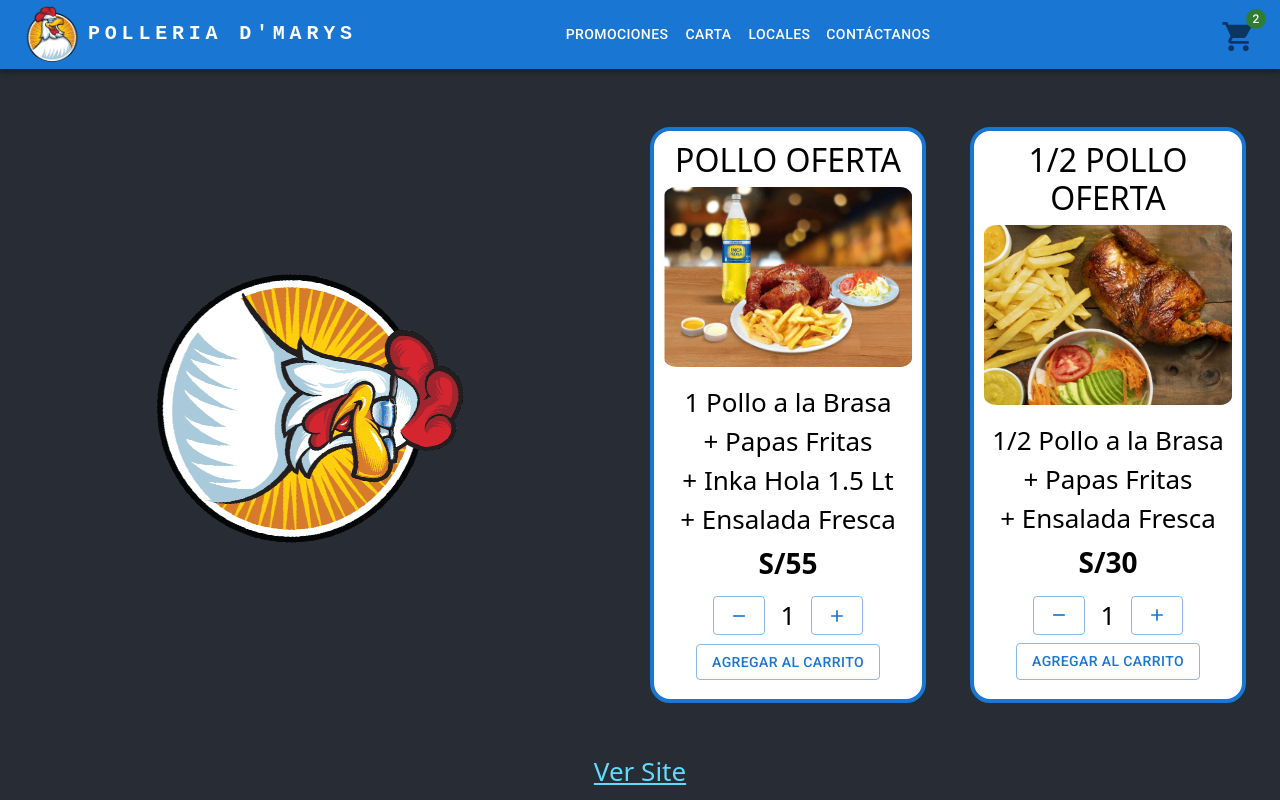
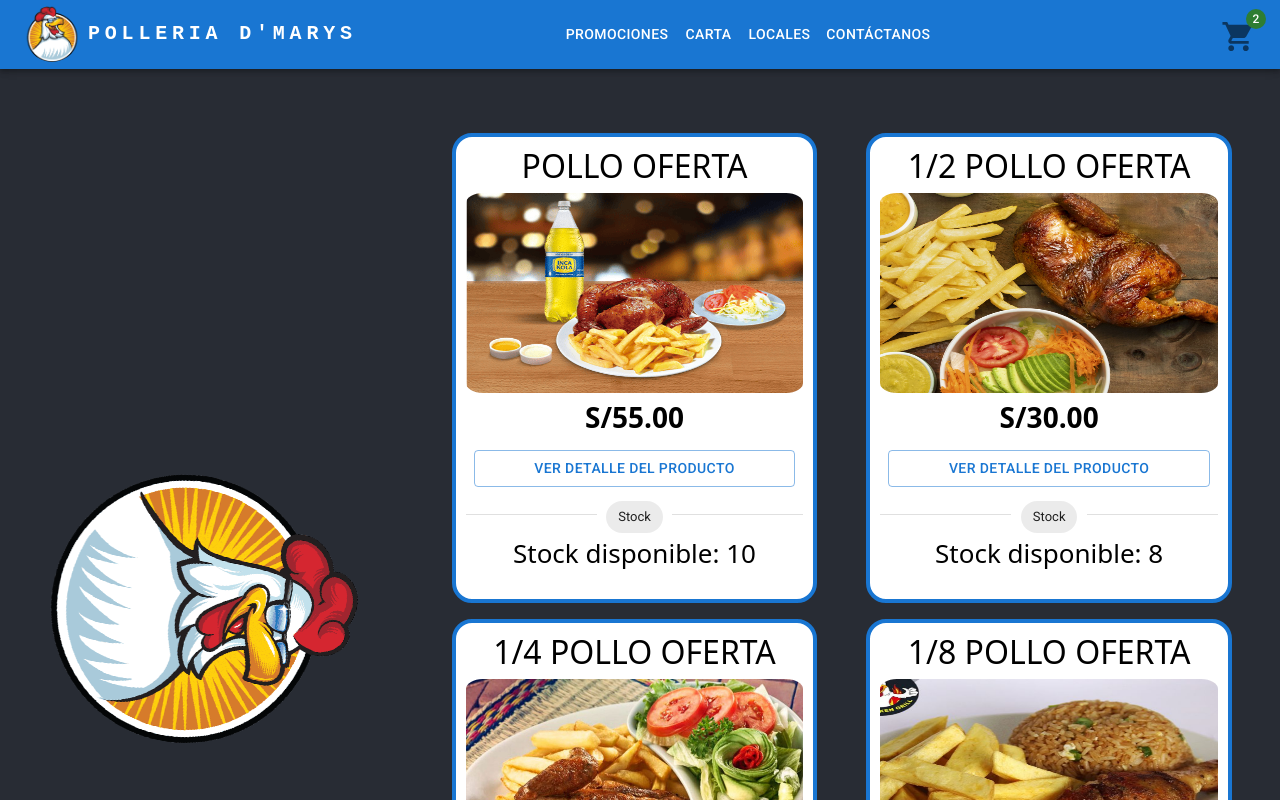
Before and after one commit to Karla270/polleria-gonzales-reactjs, a React (Create React App) app: page / in a window 1280 px wide. Shown: the top 800 px of the page. Built offline with nearby package versions, Linux system fonts and the light colour scheme.

Commit message:
Promises

```diff
--- a/src/App.css
+++ b/src/App.css
@@ -48,20 +48,21 @@
   border-radius: 20px;
   /* background-color: #f2f1ef; */
   color: black;
-  margin: 10px;
+  /* margin: 10px; */
+  margin-left: 25px;
   padding: 10px;
   border: 4px solid #1976d2;
 }
 
 .height-promocion {
-  min-height: 98%;
+  min-height: 100%;
 }
 
 .productos-img {
-  height: 180px;
+  height: 200px;
   border-radius: 5%;
 }
 
 .productos-img:hover {
-  transform: scale(1.2);
+  transform: scale(1.1);
 }
--- a/src/App.js
+++ b/src/App.js
@@ -5,38 +5,15 @@
 import ItemListContainer from './components/ItemListContainer';
 
 function App() {
-
-  const productos = [
-    {
-      "id": "a",
-      "nombre": "POLLO OFERTA",
-      "precio": 55,
-      "imagen": "pollo.png",
-      "descripcion": "<span>1 Pollo a la Brasa</span><br><span>+ Papas Fritas </span><br><span>+ Inka Hola 1.5 Lt <span><br><span>+ Ensalada Fresca</span>",
-      "stock": 10
-    },
-    {
-      "id": "b",
-      "nombre": "1/2 POLLO OFERTA",
-      "precio": 30,
-      "imagen": "medio_pollo.png",
-      "descripcion": "<span>1/2 Pollo a la Brasa</span><br><span>+ Papas Fritas </span><br><span>+ Ensalada Fresca</span>",
-      "stock": 8
-    }
-  ];
-
-
   return (
     <div className="App">
       <header className="App-header">
         <NavBar />
         <div className="col-12 row my-5">
-          <div className='carta-logo col-sm-6'>
+          <div className='carta-logo col-sm-4'>
             <img src={logo} className="App-logo" alt="logo" />
           </div>
-          {productos.map((item) => (
-            <ItemListContainer carta={item} key={item.id} />
-          ))}
+          <ItemListContainer />
         </div>
         <a
           className="App-link pt-5"
--- /dev/null
+++ b/src/components/Item.jsx
@@ -0,0 +1,30 @@
+import { Button, Chip, Divider } from "@mui/material";
+import React from "react";
+// import ItemCount from './ItemCount';
+// import RawHTML from './RawHTML';
+
+const Item = ({ producto }) => {
+    return (
+        <div className="col-lg-6 col-sm-6 col-xs-12 mb-3">
+            <div className="card height-promocion text-center">
+                <h2>{producto.nombre}</h2>
+                <img src={require(`../assets/productos/${producto.imagen}`)} alt="Logo" className="productos-img" />
+                <div className='mt-2'>
+                    <h3> <b>S/{(producto.precio).toFixed(2)}</b></h3>
+                </div>
+                {/* <RawHTML children={producto.descripcion} className="mt-3" />
+                <div className='mt-2'>
+                    <h3> <b>S/{producto.precio}</b></h3>
+                    <ItemCount item={producto} initial={1}></ItemCount>
+                </div> */}
+                <Button variant="outlined" className='m-2'>Ver detalle del producto</Button>
+
+                <Divider>
+                    <Chip label="Stock" />
+                </Divider>
+                <p>Stock disponible: {producto.stock}</p>
+            </div>
+        </div>
+    );
+};
+export default Item;
--- a/src/components/ItemCount.jsx
+++ b/src/components/ItemCount.jsx
@@ -32,7 +32,8 @@
 
     const addCarrito = () => {
         if (contador > 0) {
-            alert('Se agregó ' + contador + ' ' + item.nombre);
+            alert(`Se agregó (${contador}) ${item.nombre} -> S/${(contador * item.precio).toFixed(2)}`);
+            // alert('Se agregó (' + contador + ') ' + item.nombre + '->');
             setContador(initial);
         }
         else {
--- /dev/null
+++ b/src/components/ItemList.jsx
@@ -0,0 +1,12 @@
+import Item from "./Item";
+
+const ItemList = ({ listProducts }) => {
+    return (
+        <section className="col-sm-12 row">
+            {listProducts.map((product) => {
+                return <Item producto={product} key={product.id} />;
+            })}
+        </section>
+    );
+};
+export default ItemList;
--- a/src/components/ItemListContainer.jsx
+++ b/src/components/ItemListContainer.jsx
@@ -1,25 +1,70 @@
-import * as React from 'react';
-import ItemCount from './ItemCount';
-import RawHTML from './RawHTML';
-// import AddShoppingCartIcon from '@mui/icons-material/AddShoppingCart';
-// import { IconButton } from '@mui/material';
+import React, { useEffect, useState } from "react";
+import ItemList from './ItemList';
 
-const ItemListContainer = (props) => {
+const ItemListContainer = () => {
+    const [loading, setLoading] = useState(true);
+    const [error, setError] = useState('');
+    const [listProducts, setListProducts] = useState([]);
+
+
+    useEffect(() => {
+        let promesaProductos = new Promise((res, rej) => {
+            setTimeout(() => {
+                res([
+                    {
+                        "id": "a",
+                        "nombre": "POLLO OFERTA",
+                        "precio": 55,
+                        "imagen": "pollo.png",
+                        "descripcion": "<span>1 Pollo a la Brasa</span><br><span>+ Papas Fritas </span><br><span>+ Inka Hola 1.5 Lt <span><br><span>+ Ensalada Fresca</span>",
+                        "stock": 10
+                    },
+                    {
+                        "id": "b",
+                        "nombre": "1/2 POLLO OFERTA",
+                        "precio": 30,
+                        "imagen": "medio_pollo.png",
+                        "descripcion": "<span>1/2 Pollo a la Brasa</span><br><span>+ Papas Fritas </span><br><span>+ Ensalada Fresca</span>",
+                        "stock": 8
+                    }
+                    ,
+                    {
+                        "id": "c",
+                        "nombre": "1/4 POLLO OFERTA",
+                        "precio": 16,
+                        "imagen": "cuarto_pollo.png",
+                        "descripcion": "<span>1/4 Pollo a la Brasa</span><br><span>+ Papas Fritas </span><br><span>+ Ensalada Fresca</span>",
+                        "stock": 10
+                    },
+                    {
+                        "id": "d",
+                        "nombre": "1/8 POLLO OFERTA",
+                        "precio": 10,
+                        "imagen": "octavo_pollo.jpg",
+                        "descripcion": "<span>1/8 Pollo a la Brasa</span><br><span>+ Papas Fritas </span><br><span>+ Arroz Chaufa</span>",
+                        "stock": 8
+                    }
+                ]);
+            }, 2000);
+        });
+
+        promesaProductos
+            .then((res) => {
+                setListProducts(res);
+            })
+            .catch((err) => {
+                setError(err);
+            })
+            .finally(() => {
+                setLoading(false);
+            });
+    }, []);
+
     return (
-        <div className="col-lg-3 col-sm-6 col-xs-12">
-            <div className="card height-promocion text-center">
-                <h2>{props.carta.nombre}</h2>
-                <img src={require(`../assets/productos/${props.carta.imagen}`)} alt="Logo" className="productos-img" />
-                <RawHTML children={props.carta.descripcion} className="mt-3" />
-                <div className='mt-2'>
-                    <h3> <b>S/{props.carta.precio}</b></h3>
-                    <ItemCount item={props.carta} initial={1}></ItemCount>
-                    {/* <IconButton>
-                        <AddShoppingCartIcon color="primary" sx={{ fontSize: 40 }} />
-                    </IconButton> */}
-                </div>
-            </div>
-
+        <div className="col-sm-8">
+            <p className="text-warning">{loading ? 'Loading...' : null}</p>
+            <p className="text-danger">{error ? error : null}</p>
+            <ItemList listProducts={listProducts} />
         </div>
     )
 }
--- a/src/components/NavBar.jsx
+++ b/src/components/NavBar.jsx
@@ -102,7 +102,7 @@
                             textDecoration: 'none',
                         }}
                     >
-                        POLLERIA D'MARYS
+                        D'MARYS
                     </Typography>
                     <Box sx={{ flexGrow: 1, display: { xs: 'none', md: 'flex' }, marginLeft: '15%' }}>
                         {pages.map((page) => (
```
